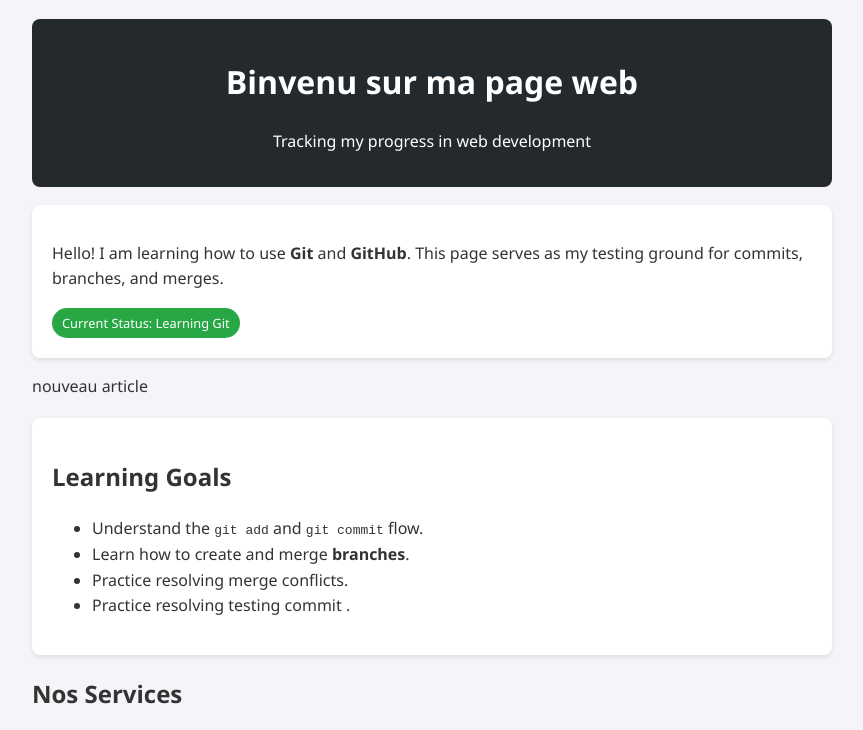
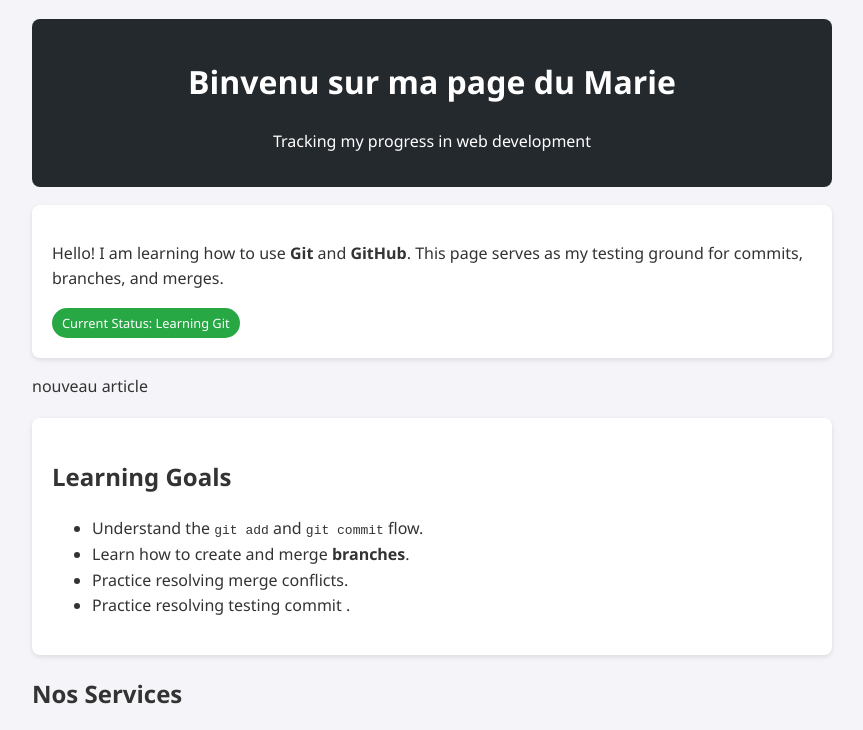
Before and after one commit to devjennane-sys/mon-projet, a plain HTML site: page index.html in a window 1280 px wide. Shown: the top 730 px of the page, without its empty margins (208-1071 px from the left). Drawn offline with Linux system fonts and the light colour scheme.

Commit message:
change title the marie

```diff
--- a/index.html
+++ b/index.html
@@ -47,7 +47,7 @@
 <body>
 
     <header>
-        <h1>Binvenu sur ma page web</h1>
+        <h1>Binvenu sur ma page du Marie</h1>
         <p>Tracking my progress in web development  </p>
     </header>
 
```
